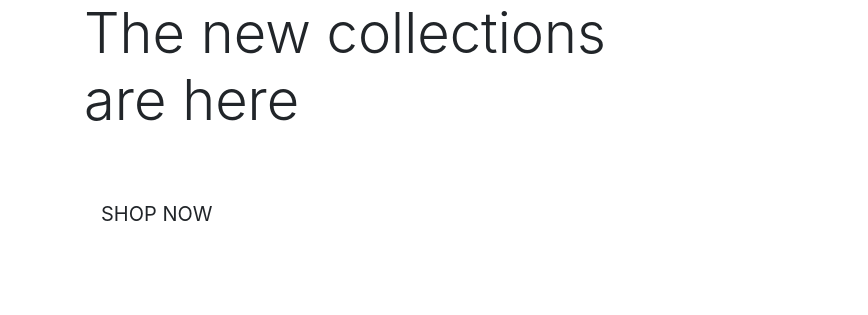
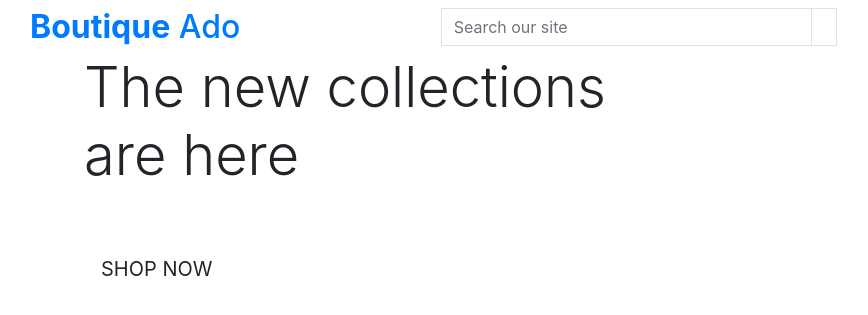
Before and after one commit to MFLind/boutique_ado_v1, a Django app: page / in a window 1280 px wide. Shown: the top 315 px of the page, without its empty margins (1-869 px from the left). Run offline with Django 3.2, Linux system fonts and the light colour scheme.

Commit message:
Homepage and Top Header Part 1

```diff
--- a/templates/base.html
+++ b/templates/base.html
@@ -31,7 +31,35 @@
     <title>Boutique Ado {% block extra_title %}{% endblock %}</title>
   </head>
   <body>
-    <header class="container-fluid fixt-top"></header>
+    <header class="container-fluid fixt-top">
+        <div class="row">
+            <div class="col-12 col-lg-4 my-auto py-1 py-lg-0 text-center text-lg-left">
+                <a href="{% url 'home' %}" class="nav-link main-logo-link">
+                    <h2 class="logo-font text-block my-0"><strong>Boutique</strong> Ado</h2>
+                </a>
+            </div>
+            <div class="col-12 col-lg-4 my-auto py-1 py-lg-0">
+                <from method="GET" action="">
+                    <div class="input-group w-100">
+                        <input class="form-control border border-black rounded-0" type="text" name="q" placeholder="Search our site">
+                        <div class="input-group-append">
+                            <button class="form-control btn btn-black border border-black rounded-0" type="submit">
+                                <span class="icon">
+                                    <i class="fas fa-serch"></i>
+                                </span>
+                            </button>
+                        </div>
+                    </div>
+                </from>
+            </div>
+            <div class="col-12 col-lg-4 my-auto py-1 py-lg-0">
+                <ul class="list-inline list-unstyled text-center text-lg-right my-0">
+                    <li class="list-inline-item dropdown"></li>
+                    <li class="list-inline-item"></li>
+                </ul>
+            </div>
+        </div>
+    </header>
 
     {% if message %}
         <div class="message-container"></div>
```
